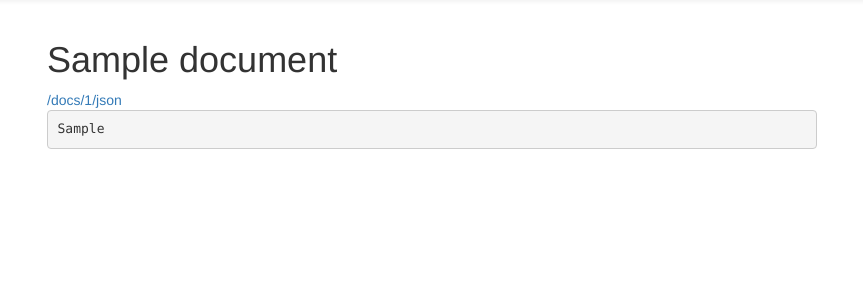
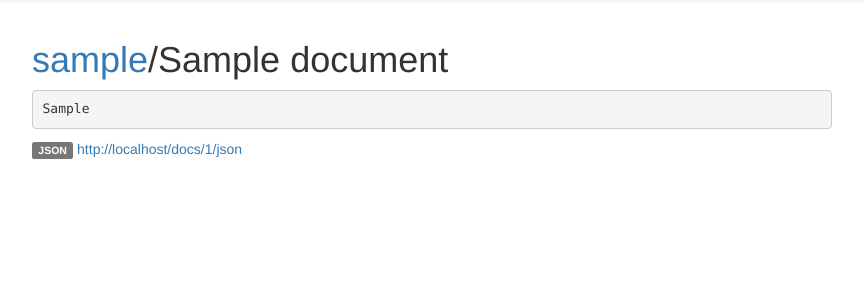
Before and after one commit to ericstalbot/yamlstore, a Flask app: template yamlstore/templates/view_doc.html in a window 1280 px wide. Shown: the part 57-357 px from the top of the page, without its empty margins (208-1071 px from the left). Run offline with Flask 2, Linux system fonts and the light colour scheme; the template is opened without the code that fills it: values that come from a table or form of the project are taken from there, others are empty; tables that the repository leaves empty hold one stand-in row (values such as "Sample post"); some libraries are stand-ins or nearby versions.

Commit message:
work on layouts

```diff
--- a/yamlstore/static/style.css
+++ b/yamlstore/static/style.css
@@ -2,7 +2,7 @@
 
 body {margin-top: 5px;}
 
-.top-level {max-width: 800px; margin-left: auto; margin-right: auto}
+.top-level {max-width: 800px; margin-left: auto; margin-right: auto; padding: 0px;}
 
 
 .mono {
@@ -19,3 +19,26 @@ textarea {
 
 
 }
+
+.test0{
+
+    position: relative;
+
+
+}
+
+.test1 {
+
+    display: inline-block;
+
+
+}
+
+.test2{
+
+    display: inline-block;
+    position: absolute;
+    right: 0px;
+    top: 23px
+
+}
--- a/yamlstore/templates/view_doc.html
+++ b/yamlstore/templates/view_doc.html
@@ -1,16 +1,27 @@
 {% extends "layout.html" %}
 {% block body %}
 
+    <div class="test0">
 
-    <h1>{{ doc.title }}</h1>
+        <div class="h1 test1">
+            <a href="{{ url_for('view_user_docs', user_id=doc.user.id) }}">{{doc.user.username}}</a>/{{doc.title}}
+        </div>
 
-    {% if belongs_to_current_user %}
-        <a class="btn btn-default" href="{{ url_for('edit_yaml_doc', doc_id=doc.id)}}" role="button">Edit</a>
-    {% endif %}
 
-    <a href="{{ url_for('get_json', doc_id=doc.id) }}">
-        {{ url_for('get_json', doc_id=doc.id) }}
-    </a>
+        {% if belongs_to_current_user %}
+            <div class="test test2">
+                <a class="btn btn-primary" href="{{ url_for('edit_yaml_doc', doc_id=doc.id)}}">Edit Document</a>
+            </div>
+        {% endif %}
+
+    </div>
+
+
     <pre>{{ doc.document }}</pre>
 
+
+    <a href="{{ url_for('get_json', _external=True, doc_id=doc.id) }}" target="_blank">
+        <span class="label label-default">JSON</span> {{ url_for('get_json', _external=True, doc_id=doc.id) }}
+    </a>
+
 {% endblock %}
--- a/yamlstore/views.py
+++ b/yamlstore/views.py
@@ -39,13 +39,6 @@ def view_yaml_doc(doc_id):
 def get_json(doc_id):
 
     doc = YamlDocument.query.get_or_404(doc_id)
-    print(doc)
-    print(doc.json)
-
-
-    print(json.loads(doc.json))
-
-
     return jsonify(json.loads(doc.json))
 
 @app.route('/docs/new', methods=['POST'])
```
Also changed, not shown: yamlstore/templates/view_user_docs.html (+19 -3 lines).
